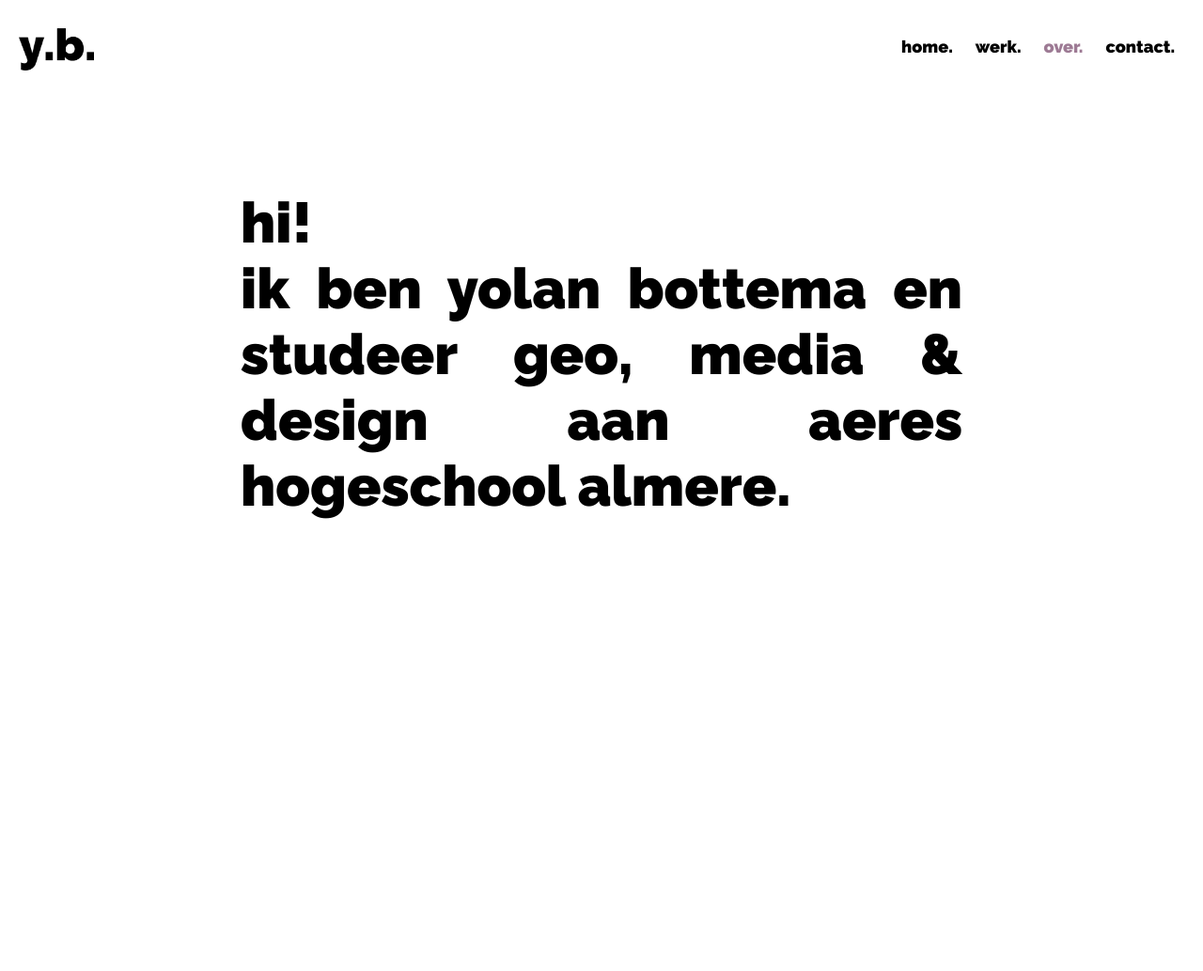
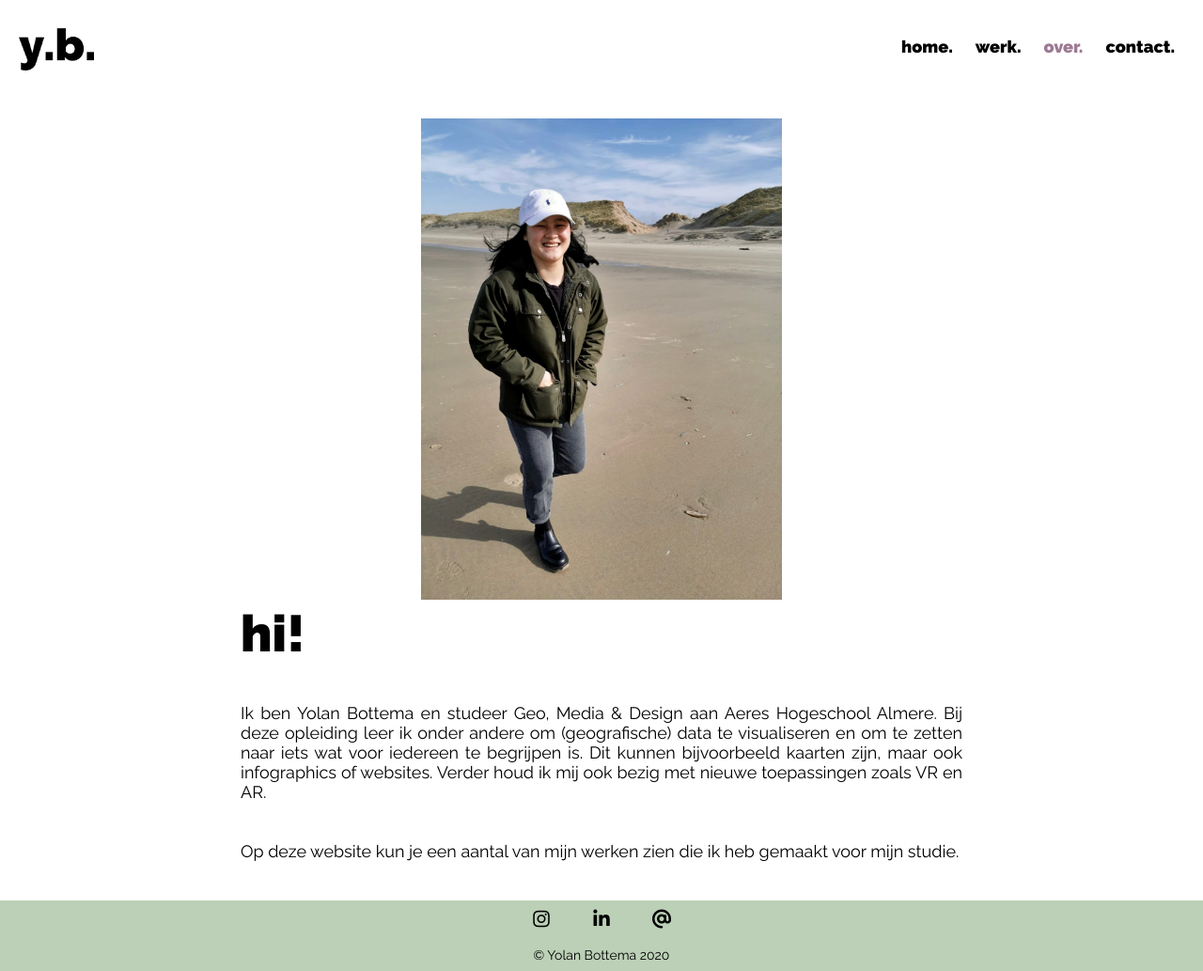
Before and after one commit to yolanbottema/ybottema.github.io, a plain HTML site: page over.html in a window 1280 px wide. Shown: the whole page at 94% size. Before the commit the page ends 800 px from the top, so only its background shows below. Drawn offline with Linux system fonts and the light colour scheme.

Commit message:
add footer, text about

```diff
--- a/css/master.css
+++ b/css/master.css
@@ -55,13 +55,29 @@ p{
 }
 
 /* OVER */
+
 .about-txt{
     margin-left: 20%;
     margin-right: 20%;
-    margin-top: 8%;
     /* border: 1px solid red; */
-    font-size: 40px;
+    font-size: 36px;
     text-align: justify;
+}
+
+.about-pic{
+    width: 50%;
+    height: 50%;
+    margin-left: 35%;
+    margin-top: 2%;
+}
+
+.about-foto{
+    width: 60%;
+    height: 60%;
+}
+
+.about-txt2{
+    font-size: 18px;
 }
 
 /* WORK */
--- a/over.html
+++ b/over.html
@@ -7,7 +7,7 @@
     <meta http-equiv="X-UA-Compatible" content="ie=edge">
     <link rel="stylesheet" href="css/master.css">
     <link rel="stylesheet" href="css/menu.css">
-    <link href="https://fonts.googleapis.com/css2?family=Raleway:wght@900&display=swap" rel="stylesheet">
+    <link href="https://fonts.googleapis.com/css2?family=Raleway:wght@400;900&display=swap" rel="stylesheet">
     <script src="https://kit.fontawesome.com/ea176faa6e.js" crossorigin="anonymous"></script>
     <!-- Global site tag (gtag.js) - Google Analytics -->
     <script async src="https://www.googletagmanager.com/gtag/js?id=UA-160639599-1"></script>
@@ -41,14 +41,41 @@
         </ul>
     </div>
 
+    <div class="about-pic">
+        <img class="about-foto" src="media/foto.JPG">
+    </div>
+
     <div class="about-txt">
         <h2>
             hi!
         </h2>
-        <h2>
-            ik ben yolan bottema en studeer geo, media & design aan aeres hogeschool almere.
-        </h2>
+        <br>
+        <p class="about-txt2">
+            Ik ben Yolan Bottema en studeer Geo, Media & Design aan Aeres Hogeschool Almere.
+
+            Bij deze opleiding leer ik onder andere om (geografische) data te visualiseren en om te zetten naar iets wat
+            voor iedereen te begrijpen is. Dit kunnen
+            bijvoorbeeld kaarten zijn, maar ook infographics of websites. Verder houd ik mij ook bezig met nieuwe
+            toepassingen zoals VR en AR.
+        </p>
+        <br>
+        <p class="about-txt2">
+            Op deze website kun je een aantal van mijn werken zien die ik heb gemaakt voor mijn studie.
+        </p>
+        <br>
     </div>
+
+    <footer class="footer">
+        <div class="footer-icons">
+            <a href="https://www.instagram.com/yolannn._/" target="_blank"><i class="fab fa-instagram"></i></a>
+            <a href="www.linkedin.com/in/yolan-bottema" target="_blank"><i class="fab fa-linkedin-in"
+                    alt="linkedin logo"></i></a>
+            <a href="mailto:yolanbottema@gmail.com" target="_blank"><i class="fas fa-at" alt="mail logo"></i></a>
+        </div>
+        <div class="footer-txt">
+            <p>&copy; Yolan Bottema 2020</p>
+        </div>
+    </footer>
 </body>
 
 </html>
```
Also changed, not shown: contact.html (+12 -2 lines), werk.html (+20 -6 lines).
